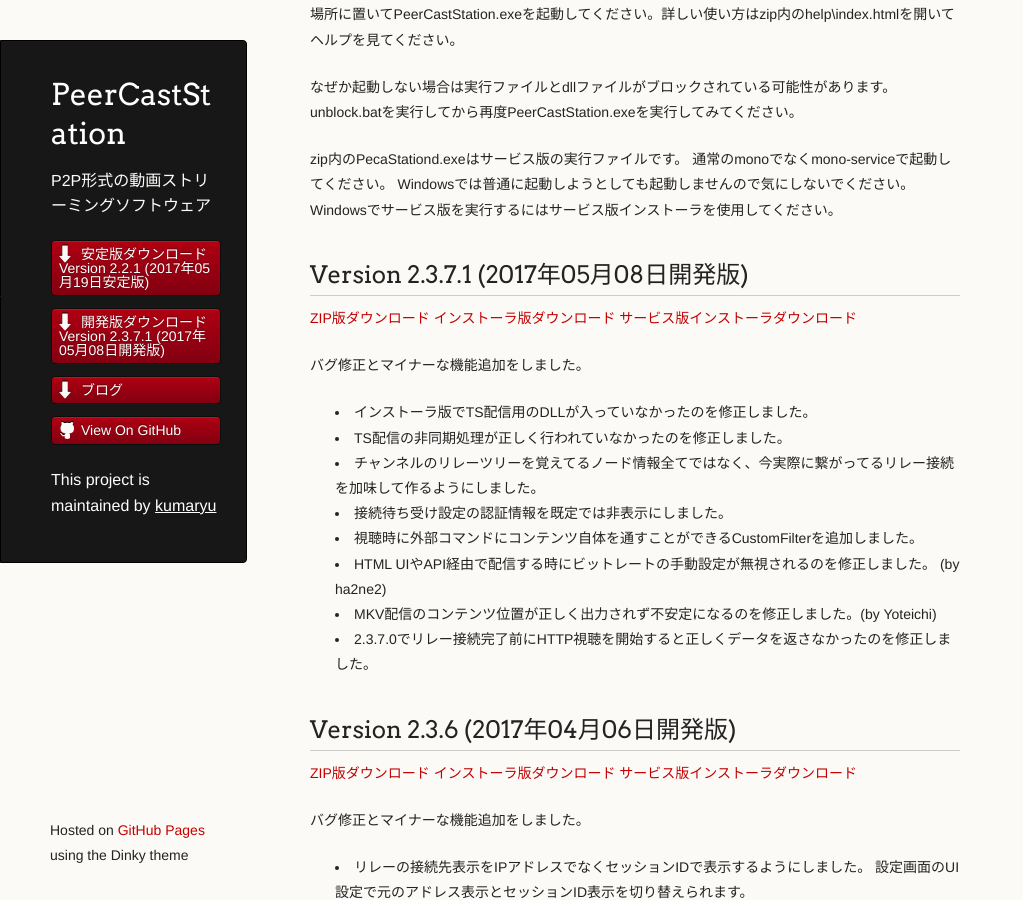
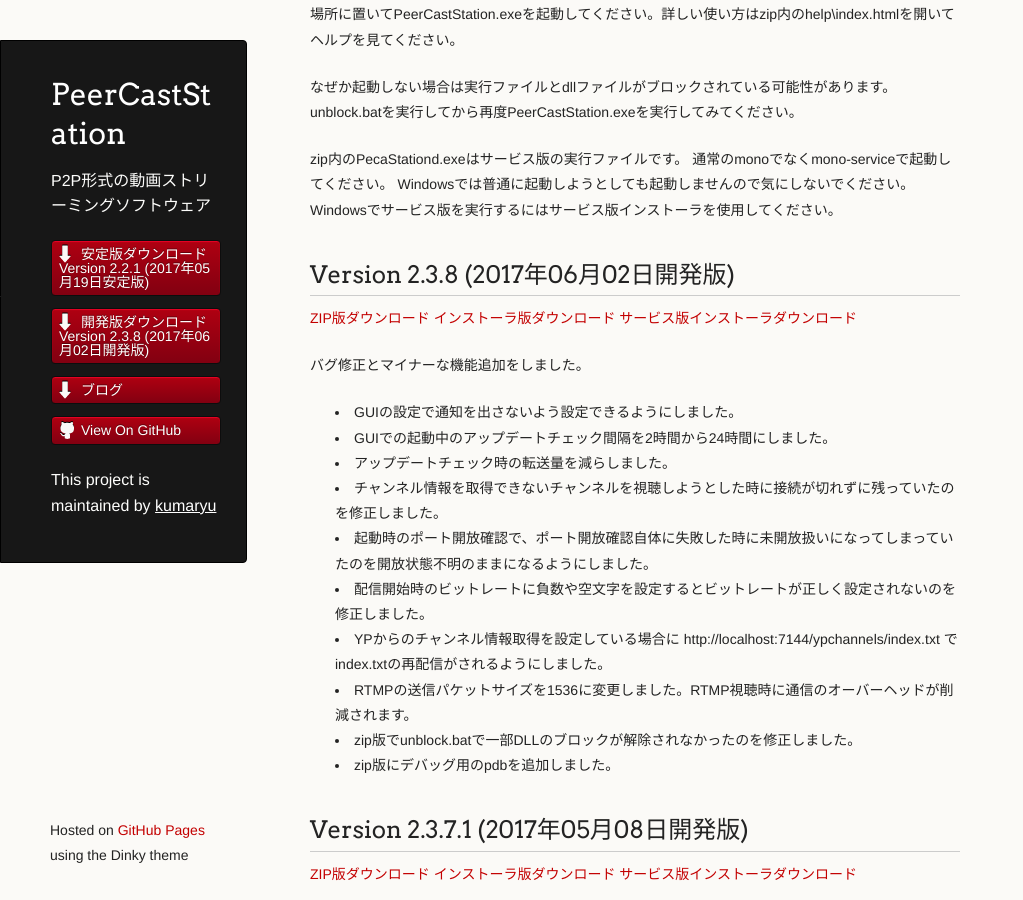
Before and after one commit to kumaryu/peercaststation, a Jekyll site: the page built from download-dev.mkd, in a window 1280 px wide and 900 px high, scrolled down 410 px. Shown: the whole window, without its empty margins (0-1023 px from the left). Built offline with Jekyll 4.4.1, drawn with Linux system fonts in a browser that asks for light colours.

Commit message:
Bumped version up tp 2.3.8

```diff
--- a/_data/releasenotes.yml
+++ b/_data/releasenotes.yml
@@ -1,4 +1,33 @@
 ---
+- name: Version 2.3.8 (2017年06月02日開発版)
+  version: 2.3.8
+  channel: dev
+  notes: |
+    バグ修正とマイナーな機能追加をしました。
+
+    * GUIの設定で通知を出さないよう設定できるようにしました。
+    * GUIでの起動中のアップデートチェック間隔を2時間から24時間にしました。
+    * アップデートチェック時の転送量を減らしました。
+    * チャンネル情報を取得できないチャンネルを視聴しようとした時に接続が切れずに残っていたのを修正しました。
+    * 起動時のポート開放確認で、ポート開放確認自体に失敗した時に未開放扱いになってしまっていたのを開放状態不明のままになるようにしました。
+    * 配信開始時のビットレートに負数や空文字を設定するとビットレートが正しく設定されないのを修正しました。
+    * YPからのチャンネル情報取得を設定している場合に http://localhost:7144/ypchannels/index.txt でindex.txtの再配信がされるようにしました。
+    * RTMPの送信パケットサイズを1536に変更しました。RTMP視聴時に通信のオーバーヘッドが削減されます。
+    * zip版でunblock.batで一部DLLのブロックが解除されなかったのを修正しました。
+    * zip版にデバッグ用のpdbを追加しました。
+  date: 2017-06-02T00:00:00+09:00
+  url: http://www.pecastation.org/files/PeerCastStation-2.3.8.zip
+  enclosures:
+  - type: archive
+    url: http://www.pecastation.org/files/PeerCastStation-2.3.8.zip
+    length: 2160689
+  - type: installer
+    url: http://www.pecastation.org/files/PeerCastStation-2.3.8.exe
+    length: 2323939
+  - type: serviceinstaller
+    url: http://www.pecastation.org/files/PecaStationd-2.3.8.msi
+    length: 2032488
+
 - name: Version 2.2.1 (2017年05月19日安定版)
   version: 2.2.1
   channel: stable
@@ -20,7 +49,7 @@
     * Linuxのmono 4.6以降で接続待ち受け時に例外が出ていたのを修正しました。
     * monoでUPnPのポート自動開放が失敗することがあったのを修正しました。
     * 古いバージョン(1.2.0より前)の設定ファイルの読み込みを削除しました。
-  date: 2017-05-19T02:30:00+09:00
+  date: 2017-05-15T02:30:00+09:00
   url: http://www.pecastation.org/files/PeerCastStation-2.2.1.zip
   enclosures:
   - type: archive
```
